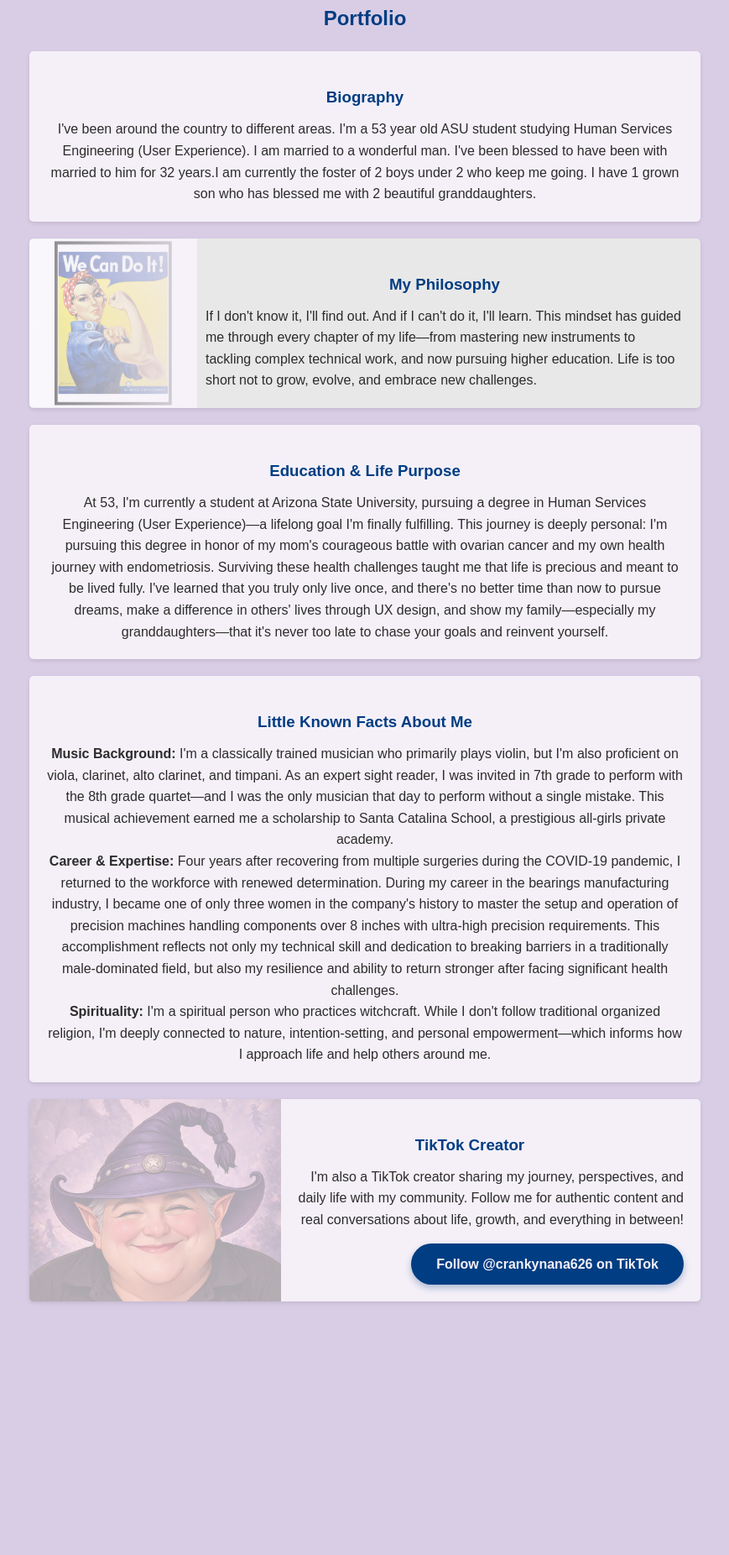
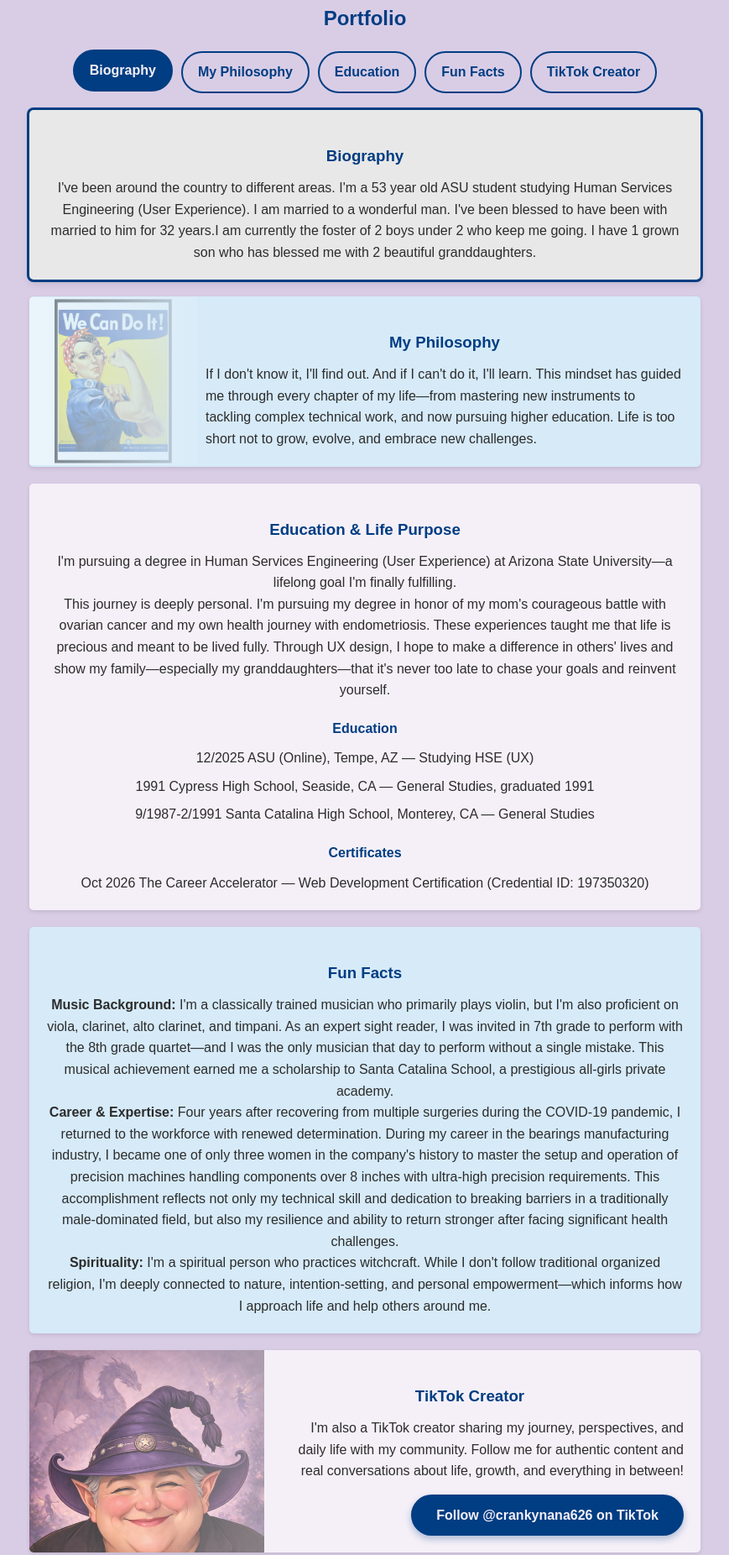
Before and after one commit to TMPark12/Tina-Park-Portfolio, a plain HTML site: page index.html in a window 1280 px wide. Shown: the part 535-2387 px from the top of the page at 84% size, without its empty margins (205-1074 px from the left). Before the commit the page ends 2125 px from the top, so only its background shows below. Drawn offline with Linux system fonts and the light colour scheme.

Commit message:
Enhance portfolio layout with navigation and improved education section details

```diff
--- a/index.html
+++ b/index.html
@@ -11,6 +11,14 @@
     <img src="Images/WIN_20251213_03_44_20_Pro.jpg" alt="Tina Park">
     <h2>Portfolio</h2>
 
+    <nav class="section-nav" aria-label="Portfolio sections">
+        <a href="#biography">Biography</a>
+        <a href="#philosophy">My Philosophy</a>
+        <a href="#education">Education</a>
+        <a href="#fun-facts">Fun Facts</a>
+        <a href="#tiktok">TikTok Creator</a>
+    </nav>
+
     <section id="biography">
         <h3>Biography</h3>
         <p>I've been around the country to different areas. I'm a 53 year old ASU student studying Human Services Engineering (User Experience). I am married to a wonderful man. I've been blessed to have been with married to him for 32 years.I am currently the foster of 2 boys under 2 who keep me going. I have 1 grown son who has blessed me with 2 beautiful granddaughters.</p>
@@ -23,11 +31,22 @@
 
     <section id="education">
         <h3>Education & Life Purpose</h3>
-        <p>At 53, I'm currently a student at Arizona State University, pursuing a degree in Human Services Engineering (User Experience)—a lifelong goal I'm finally fulfilling. This journey is deeply personal: I'm pursuing this degree in honor of my mom's courageous battle with ovarian cancer and my own health journey with endometriosis. Surviving these health challenges taught me that life is precious and meant to be lived fully. I've learned that you truly only live once, and there's no better time than now to pursue dreams, make a difference in others' lives through UX design, and show my family—especially my granddaughters—that it's never too late to chase your goals and reinvent yourself.</p>
+        <p>I'm pursuing a degree in Human Services Engineering (User Experience) at Arizona State University—a lifelong goal I'm finally fulfilling.</p>
+        <p>This journey is deeply personal. I'm pursuing my degree in honor of my mom's courageous battle with ovarian cancer and my own health journey with endometriosis. These experiences taught me that life is precious and meant to be lived fully. Through UX design, I hope to make a difference in others' lives and show my family—especially my granddaughters—that it's never too late to chase your goals and reinvent yourself.</p>
+        <h4>Education</h4>
+        <ul class="education-list">
+            <li>12/2025 ASU (Online), Tempe, AZ — Studying HSE (UX)</li>
+            <li>1991 Cypress High School, Seaside, CA — General Studies, graduated 1991</li>
+            <li>9/1987-2/1991 Santa Catalina High School, Monterey, CA — General Studies</li>
+        </ul>
+        <h4>Certificates</h4>
+        <ul class="education-list">
+            <li>Oct 2026 The Career Accelerator — Web Development Certification (Credential ID: 197350320)</li>
+        </ul>
     </section>
 
     <section id="fun-facts">
-        <h3>Little Known Facts About Me</h3>
+        <h3>Fun Facts</h3>
         <p><strong>Music Background:</strong> I'm a classically trained musician who primarily plays violin, but I'm also proficient on viola, clarinet, alto clarinet, and timpani. As an expert sight reader, I was invited in 7th grade to perform with the 8th grade quartet—and I was the only musician that day to perform without a single mistake. This musical achievement earned me a scholarship to Santa Catalina School, a prestigious all-girls private academy.</p>
 
         <p><strong>Career & Expertise:</strong> Four years after recovering from multiple surgeries during the COVID-19 pandemic, I returned to the workforce with renewed determination. During my career in the bearings manufacturing industry, I became one of only three women in the company's history to master the setup and operation of precision machines handling components over 8 inches with ultra-high precision requirements. This accomplishment reflects not only my technical skill and dedication to breaking barriers in a traditionally male-dominated field, but also my resilience and ability to return stronger after facing significant health challenges.</p>
@@ -40,5 +59,27 @@
         <p>I'm also a TikTok creator sharing my journey, perspectives, and daily life with my community. Follow me for authentic content and real conversations about life, growth, and everything in between!</p>
         <a href="https://www.tiktok.com/@crankynana626" target="_blank" class="tiktok-button">Follow @crankynana626 on TikTok</a>
     </section>
+    <script>
+        const sectionLinks = document.querySelectorAll(".section-nav a");
+        const sections = document.querySelectorAll("section");
+
+        const sectionObserver = new IntersectionObserver((entries) => {
+            entries.forEach((entry) => {
+                if (!entry.isIntersecting) return;
+
+                sectionLinks.forEach((link) => {
+                    const isActive = link.getAttribute("href") === `#${entry.target.id}`;
+                    link.classList.toggle("is-active", isActive);
+                    if (isActive) link.setAttribute("aria-current", "location");
+                    else link.removeAttribute("aria-current");
+                });
+                sections.forEach((section) => {
+                    section.classList.toggle("is-active", section === entry.target);
+                });
+            });
+        }, { rootMargin: "-20% 0px -65% 0px" });
+
+        sections.forEach((section) => sectionObserver.observe(section));
+    </script>
 </body>
 </html>
--- a/style.css
+++ b/style.css
@@ -2,6 +2,10 @@
     margin: 0;
     padding: 0;
     box-sizing: border-box;
+}
+
+html {
+    scroll-behavior: smooth;
 }
 
 body {
@@ -11,6 +15,7 @@ body {
     color: #2C2C2C;
     text-align: center;
     padding: 20px;
+    padding-bottom: 60px;
 }
 
 h1 {
@@ -26,6 +31,12 @@ h2, h3 {
     color: #003D82;
     font-weight: 800;
     margin: 20px 0 10px 0;
+}
+
+h4 {
+    color: #003D82;
+    font-weight: 800;
+    margin: 20px 0 10px;
 }
 
 img {
@@ -44,6 +55,15 @@ p {
     color: #2C2C2C;
 }
 
+.education-list {
+    list-style: none;
+    color: #2C2C2C;
+}
+
+.education-list li + li {
+    margin-top: 8px;
+}
+
 section {
     background-color: #F5F0F8;
     padding: 20px;
@@ -51,17 +71,68 @@ section {
     border-radius: 5px;
     box-shadow: 0 2px 5px rgba(0, 0, 0, 0.1);
     max-width: 800px;
+    scroll-margin-top: 20px;
+    transition: background-color 0.2s ease, box-shadow 0.2s ease;
 }
 
 #fun-facts {
-    background-color: #F5F0F8;
+    background-color: #D6EAF8;
+}
+
+#fun-facts:hover,
+#fun-facts.is-active {
+    background-color: #E8E8E8;
+}
+
+.section-nav {
+    display: flex;
+    flex-wrap: wrap;
+    justify-content: center;
+    gap: 10px;
+    max-width: 800px;
+    margin: 20px auto;
+}
+
+.section-nav a {
+    display: inline-block;
+    padding: 10px 18px;
+    border: 2px solid #003D82;
+    border-radius: 25px;
+    color: #003D82;
+    text-decoration: none;
+    font-weight: 700;
+    transition: color 0.2s ease, background-color 0.2s ease, transform 0.2s ease;
+}
+
+.section-nav a:hover,
+.section-nav a:focus-visible,
+.section-nav a.is-active {
+    background-color: #003D82;
+    color: #F5F0F8;
+    transform: translateY(-2px);
+}
+
+section.is-active {
+    background-color: #E8E8E8;
+    box-shadow: 0 0 0 3px #003D82, 0 4px 10px rgba(0, 0, 0, 0.15);
+}
+
+@media (prefers-reduced-motion: reduce) {
+    html {
+        scroll-behavior: auto;
+    }
+
+    section,
+    .section-nav a {
+        transition: none;
+    }
 }
 
 
 #philosophy {
-    background-color: #E8E8E8;
+    background-color: #D6EAF8;
     background-image:
-        linear-gradient(90deg, rgba(245, 240, 248, 0.5), rgba(245, 240, 248, 0.9)),
+        linear-gradient(90deg, rgba(214, 234, 248, 0.5), rgba(214, 234, 248, 0.9)),
         url('Images/Rosie-Riveter-Poster-2_1024x1024.jpg');
     background-size: 200px auto;
     background-position: left center;
@@ -70,22 +141,45 @@ section {
     padding-left: 210px;
 }
 
+#philosophy:hover,
+#philosophy.is-active {
+    background-color: #E8E8E8;
+    background-image:
+        linear-gradient(90deg, rgba(232, 232, 232, 0.5), rgba(232, 232, 232, 0.9)),
+        url('Images/Rosie-Riveter-Poster-2_1024x1024.jpg');
+}
+
 #philosophy h3 {
     text-align: center;
     padding-left: 0;
 }
 
 #tiktok {
-    background-image:
-        linear-gradient(90deg, rgba(245, 240, 248, 0.7), rgba(245, 240, 248, 0.7)),
-        url('Images/CN top.jpg');
-    background-size: 300px auto;
-    background-position: left 20%;
-    background-repeat: no-repeat;
+    position: relative;
+    overflow: hidden;
     display: flex;
     flex-direction: column;
     align-items: flex-end;
-    padding-left: 320px;
+    padding-left: clamp(140px, 40%, 320px);
+}
+
+#tiktok::before {
+    content: "";
+    position: absolute;
+    top: 0;
+    bottom: 0;
+    left: 0;
+    width: clamp(120px, 35%, 300px);
+    background-image:
+        linear-gradient(90deg, rgba(245, 240, 248, 0.2), rgba(245, 240, 248, 0.5)),
+        url('Images/CN top.jpg');
+    background-size: cover;
+    background-position: center top;
+    background-repeat: no-repeat;
+}
+
+#tiktok > * {
+    position: relative;
 }
 
 #tiktok h3 {
@@ -116,3 +210,26 @@ section {
     transform: translateY(-2px);
     box-shadow: 0 6px 12px rgba(0, 61, 130, 0.4);
 }
+
+@media (max-width: 600px) {
+    #tiktok {
+        align-items: center;
+        padding-left: 20px;
+        padding-top: min(75vw, 300px);
+    }
+
+    #tiktok::before {
+        bottom: auto;
+        width: 100%;
+        height: min(75vw, 300px);
+        background-position: center 20%;
+    }
+
+    #tiktok h3 {
+        padding-right: 0;
+    }
+
+    #tiktok p {
+        text-align: center;
+    }
+}
```
